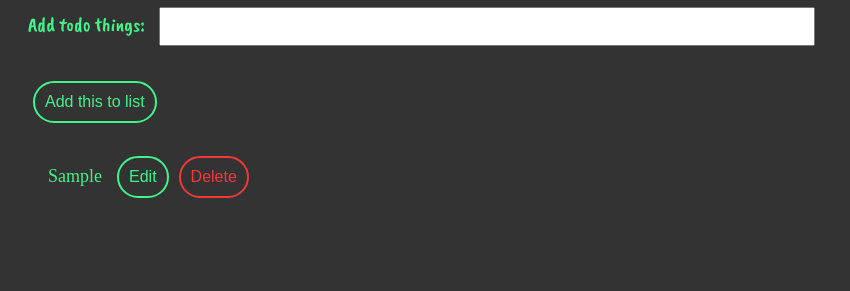
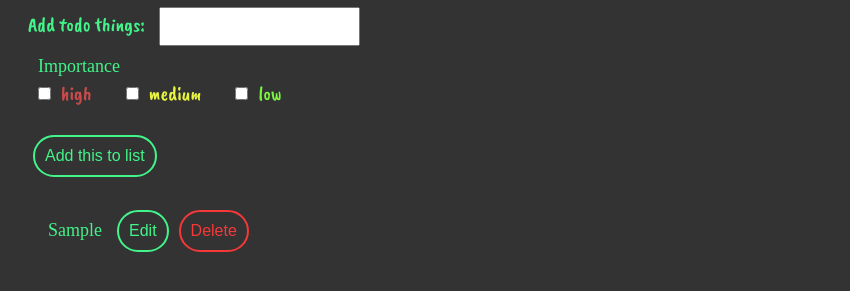
Before and after one commit to krzszk96/ToDoList, a website: page src/index.html in a window 1280 px wide. Both pictures are taken after typing "Sample" into the empty fields and a click on the button "Add this to list". Shown: the part 117-408 px from the top of the page, without its empty margins (0-850 px from the left). Drawn offline with Linux system fonts and the light colour scheme.

Commit message:
added importance od items

```diff
--- a/src/index.html
+++ b/src/index.html
@@ -21,8 +21,14 @@
 <div class="title">ToDoList <div class="version">v0.1</div></div>
 
 <form>
-<label for="todo">Add todo things:</label>
-<input type="text" id="todo" name="todo">
+  <label for="todo">Add todo things:</label>
+  <input type="text" id="todo" name="todo">
+  <div class="checkwrap">
+    <div class="import">Importance</div>
+    <label id="color1"><input type="checkbox" id="red" name="red">high</label>
+    <label id="color2"><input type="checkbox" id="yellow" name="yellow">medium</label>
+    <label id="color3"><input type="checkbox" id="green" name="green">low</label>
+  </div>
 </form>
 
 <div class="btnwrap">
--- a/src/js/script.js
+++ b/src/js/script.js
@@ -5,6 +5,22 @@ list.addEventListener('click', function(ev) {
     ev.target.classList.toggle('checked');
   }
 }, false);
+
+function checkbox() {
+    var box1 = document.getElementById("red");
+    var box2 = document.getElementById("yellow");
+    var box3 = document.getElementById("green");
+    var listitem = document.getElementById("list").firstChild;
+    if (box1.checked){
+      listitem.classList.toggle('red');
+    }else if (box2.checked){
+      listitem.classList.toggle('yellow');
+    }else if (box3.checked){
+      listitem.classList.toggle('green');
+    }
+    console.log(box1);
+    console.log(listitem);
+}
 
 function removeItem(){
     var item = this.parentNode;
@@ -27,6 +43,7 @@ function addFunction() {
     var p = document.createElement("p");
     var input = document.getElementById("todo").value;
     var t = document.createTextNode(input);
+    var list = document.getElementById("list");
 
     var deleteButton = document.createElement("button");
     deleteButton.innerText = "Delete";
@@ -39,13 +56,14 @@ function addFunction() {
     if (input === '') {
       alert("Can't add nothing!");
     } else {
-      // li.appendChild(t);
+
       p.className = "item";
       p.appendChild(t);
-      document.getElementById("list").appendChild(li);
+      list.insertBefore(li, list.childNodes[0]);
       li.appendChild(p);
       li.appendChild(editButton);
       li.appendChild(deleteButton);
+      checkbox();
     }
 
     deleteButton.addEventListener('click', removeItem);
--- a/src/scss/style.scss
+++ b/src/scss/style.scss
@@ -6,7 +6,6 @@ body{
 	background: $bg-color;
 }
 .title{
-
 	color: $color;
 	font-family: 'Coiny';
 	font-size: 60px;
@@ -32,10 +31,10 @@ label{
 	margin-left: 20px;
 }
 input{
-	width: 50%;
 	margin: 10px;
 	padding: 10px;
 }
+
 .btnwrap{display: flex;}
 .btn1{
 	margin: 25px;
@@ -60,7 +59,6 @@ ul {
   padding: 0;
 }
 
-/* Style the list items */
 ul li {
   position: relative;
   padding: 0 8px 0 40px;
@@ -73,6 +71,25 @@ ul li {
 		font-size: 14px;
 	}
 }
+.import{
+	color: $color;
+	padding-left: 30px;
+	font-size: 18px;
+}
+
+.red{
+	background-color: rgba(201, 76, 76, 0.3);
+}
+.yellow{
+	background-color: rgba(232, 244, 65, 0.3);
+}
+.green{
+	background-color: rgba(122, 244, 66, 0.3);
+}
+#color1{color: rgb(201, 76, 76);}
+#color2{color: rgb(232, 244, 65);}
+#color3{color: rgb(122, 244, 66);}
+
 p{cursor: pointer;}
 
 p.checked{
```
Also changed, not shown: dist/css/style.css, src/css/style.css.
